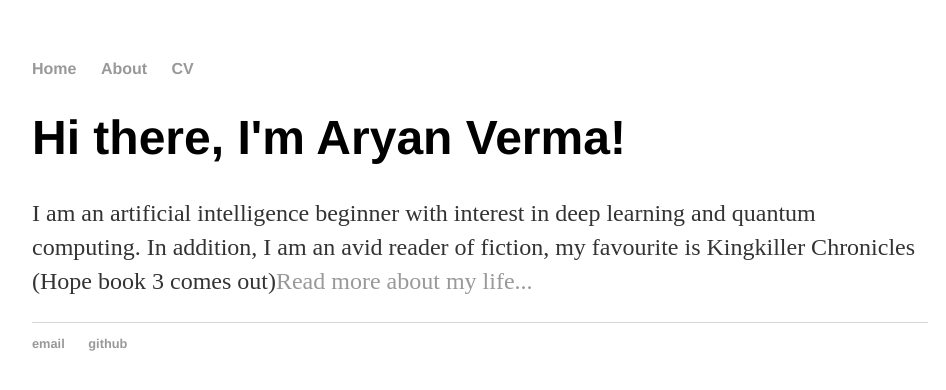
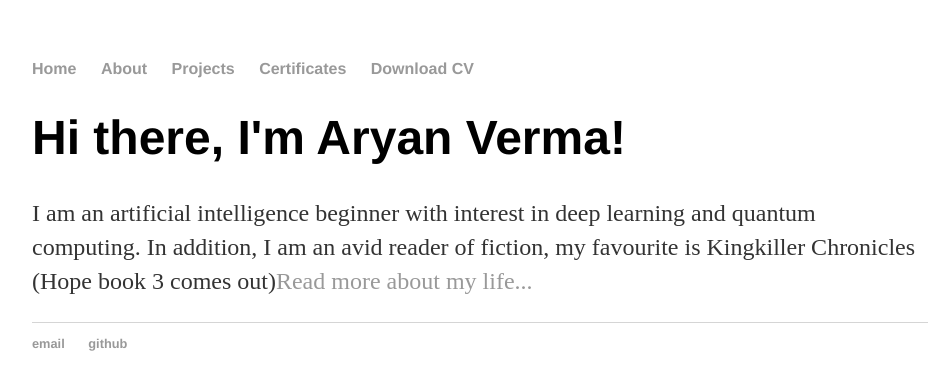
Before and after one commit to AryanVerma2204/AryanVerma2204.github.io, a Jekyll site: the page built from index.html, in a window 1280 px wide. Shown: the top 390 px of the page, without its empty margins (160-1106 px from the left). Built offline with Jekyll 4.4.1, drawn with Linux system fonts in a browser that asks for light colours.

Commit message:
Update default.html

```diff
--- a/_layouts/default.html
+++ b/_layouts/default.html
@@ -10,7 +10,9 @@
 	    		<ul>
 	        		<li><a href="/">Home</a></li>
 		        	<li><a href="/about">About</a></li>
-	        		<li><a href="/cv">CV</a></li>
+				<li><a href="/projects">Projects</a></li>
+				<li><a href="/certificates"> Certificates</a></li>
+	        		<li><a href="/cv"> Download CV</a></li>
 	    		</ul>
 			</nav>
 			<div class="container">
```
